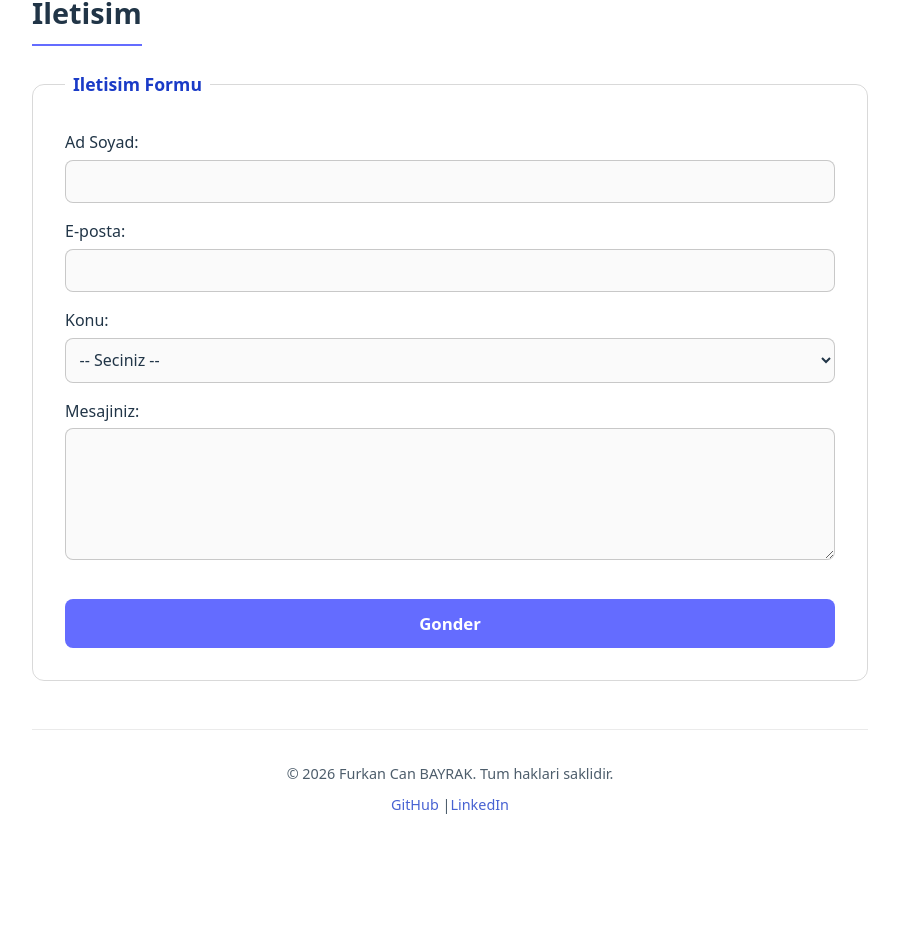
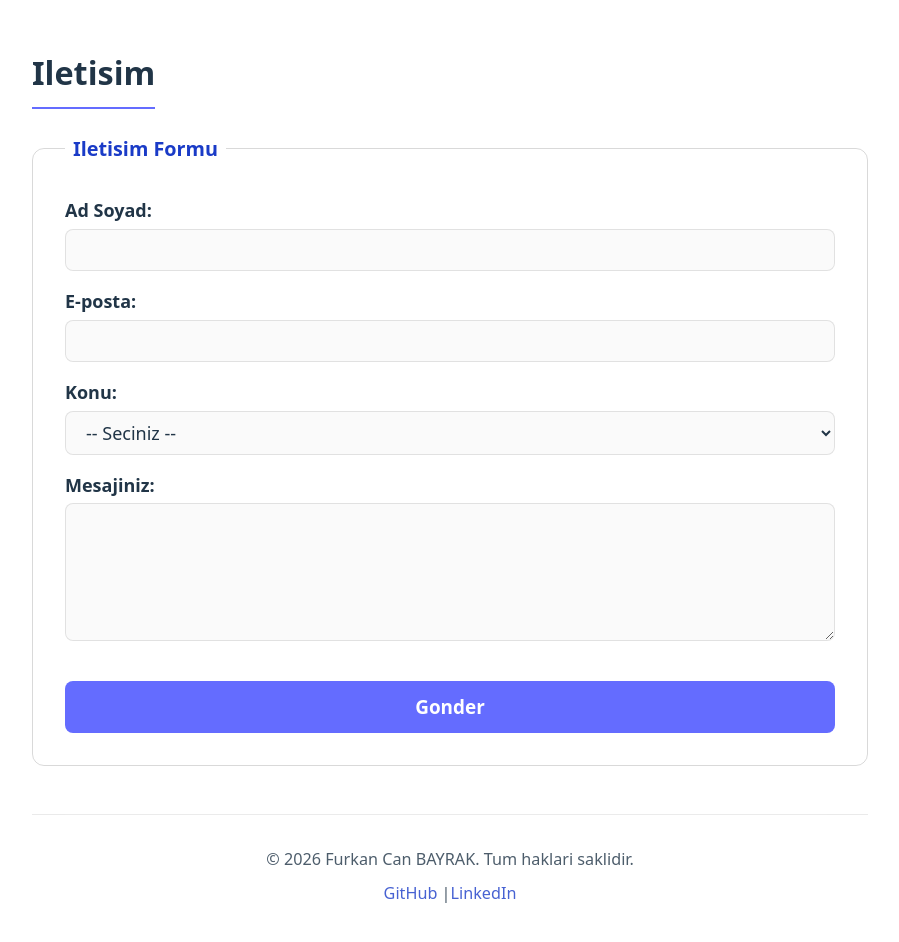
Before and after one commit to Furkan-Can-Bayrak/web-lab, a React (Vite) app: page / in a window 1280 px wide. Shown: the part 1678-2620 px from the top of the page, without its empty margins (190-1089 px from the left). Before the commit the page ends 2598 px from the top, so only its background shows below. Built offline with nearby package versions, Linux system fonts and the light colour scheme.

Commit message:
feat: update index.css with design tokens and fluid typography

```diff
--- a/src/index.css
+++ b/src/index.css
@@ -1,11 +1,13 @@
+@import './styles/tokens.css';
+
 :root {
-  font-family: system-ui, Avenir, Helvetica, Arial, sans-serif;
+  font-family: var(--font-sans);
   line-height: 1.5;
   font-weight: 400;
 
   color-scheme: light dark;
-  color: #e2e8f0;
-  background-color: #1e293b;
+  color: var(--color-text);
+  background-color: var(--color-bg);
 
   font-synthesis: none;
   text-rendering: optimizeLegibility;
@@ -14,16 +16,30 @@
 }
 
 /* Genel sifirlama */
-* {
+*,
+*::before,
+*::after {
   margin: 0;
   padding: 0;
   box-sizing: border-box;
 }
 
+html {
+  scroll-behavior: smooth;
+}
+
 body {
-  font-family: system-ui, sans-serif;
+  font-family: var(--font-sans);
+  font-size: var(--text-base);
   line-height: 1.6;
-  padding: 2rem;
+  color: var(--color-text);
+  background-color: var(--color-bg);
+}
+
+img {
+  max-width: 100%;
+  height: auto;
+  display: block;
 }
 
 /* Skip link: normalde gizli, Tab ile gorunur */
@@ -31,10 +47,11 @@ body {
   position: absolute;
   top: -100px;
   left: 0;
-  background: #1E3A8A;
+  background: var(--color-primary);
   color: white;
-  padding: 8px 16px;
+  padding: var(--space-sm) var(--space-md);
   z-index: 100;
+  font-size: var(--text-sm);
 }
 
 .skip-link:focus {
@@ -43,104 +60,93 @@ body {
 
 /* Focus gostergesi -- ASLA kaldirma */
 :focus {
-  outline: 2px solid #2563EB;
+  outline: 2px solid var(--color-secondary);
   outline-offset: 2px;
 }
 
 /* Form stilleri */
 .form-group {
-  margin-bottom: 1rem;
+  margin-bottom: var(--space-md);
 }
 
 label {
   display: block;
-  margin-bottom: 0.25rem;
+  margin-bottom: var(--space-xs);
+  font-weight: 600;
 }
 
 input,
 textarea,
 select {
   width: 100%;
-  padding: 0.6rem;
-  border: 1px solid rgba(255, 255, 255, 0.2);
-  border-radius: 8px;
-  background: rgba(255, 255, 255, 0.05);
+  padding: var(--space-sm) var(--space-md);
+  border: 1px solid var(--color-border);
+  border-radius: var(--radius-md);
+  background: var(--color-surface);
   color: inherit;
   font-family: inherit;
-  font-size: 1em;
+  font-size: var(--text-base);
+  transition: border-color var(--transition-fast);
+}
+
+input:focus,
+textarea:focus,
+select:focus {
+  border-color: var(--color-primary);
+  outline: 2px solid var(--color-secondary);
+  outline-offset: 2px;
 }
 
 .error-msg {
-  color: #d32f2f;
-  font-size: 0.85rem;
+  color: var(--color-error);
+  font-size: var(--text-sm);
 }
 
 select option {
-  background: #1e293b;
-  color: #e2e8f0;
+  background: var(--color-bg);
+  color: var(--color-text);
 }
 
 a {
   font-weight: 500;
-  color: #9299ff;
+  color: var(--color-accent);
   text-decoration: inherit;
+  transition: color var(--transition-fast);
 }
 
 a:hover {
-  color: #aeb4ff;
+  color: var(--color-primary);
 }
 
 h1 {
-  font-size: 3.2em;
+  font-size: var(--text-3xl);
   line-height: 1.1;
-  margin-bottom: 1rem;
+  margin-bottom: var(--space-md);
 }
 
 h2 {
-  margin-top: 2rem;
-  margin-bottom: 1rem;
+  font-size: var(--text-2xl);
+  margin-top: var(--space-xl);
+  margin-bottom: var(--space-md);
+}
+
+h3 {
+  font-size: var(--text-xl);
 }
 
 button {
-  border-radius: 8px;
+  border-radius: var(--radius-md);
   border: 1px solid transparent;
   padding: 0.6em 1.2em;
-  font-size: 1em;
+  font-size: var(--text-base);
   font-weight: 500;
   font-family: inherit;
-  background-color: #1a1a1a;
-  color: #ffffff;
+  background-color: var(--color-surface);
+  color: var(--color-text);
   cursor: pointer;
-  transition: border-color 0.25s;
+  transition: border-color var(--transition-fast);
 }
 
 button:hover {
-  border-color: #646cff;
+  border-color: var(--color-primary);
 }
-
-@media (prefers-color-scheme: light) {
-  :root {
-    color: #213547;
-    background-color: #ffffff;
-  }
-
-  a {
-    color: #1a3bc7;
-  }
-
-  a:hover {
-    color: #0f2a8f;
-  }
-
-  button {
-    background-color: #f9f9f9;
-    color: #213547;
-  }
-
-  input,
-  textarea,
-  select {
-    border-color: rgba(0, 0, 0, 0.2);
-    background: rgba(0, 0, 0, 0.02);
-  }
-}
```
